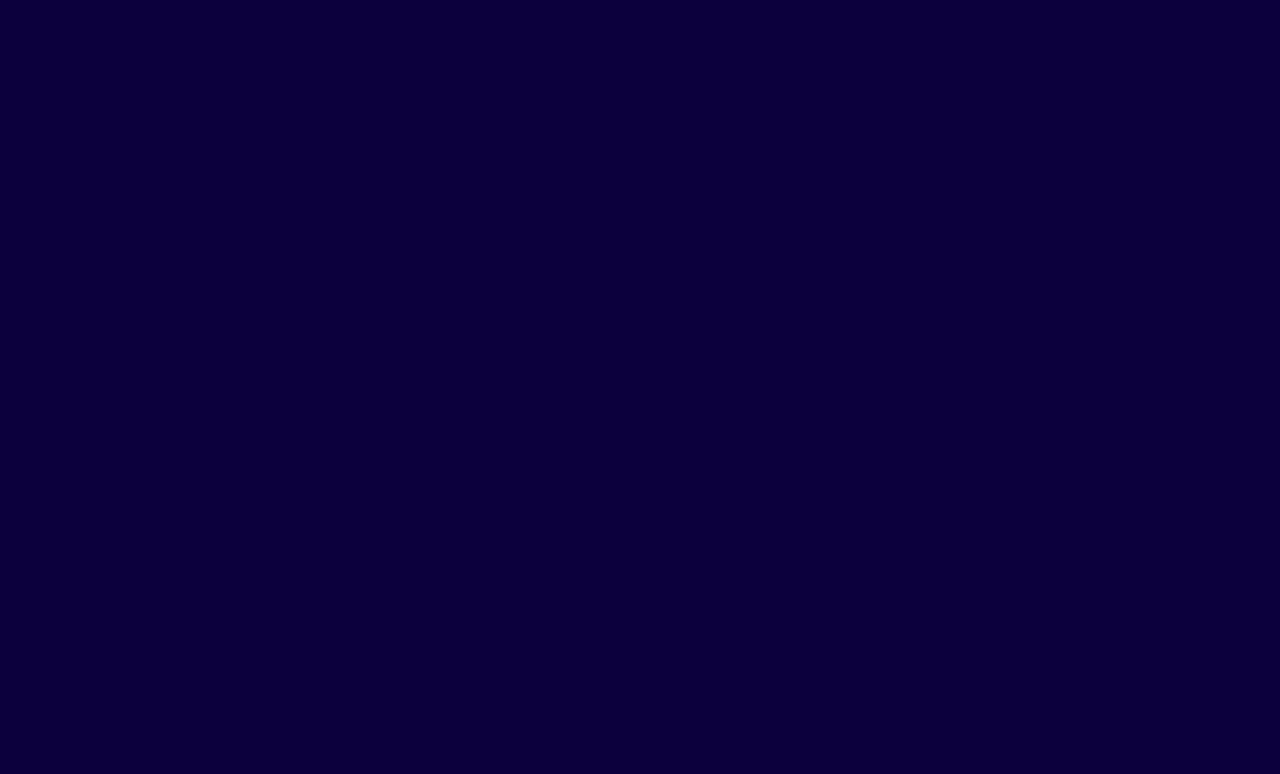
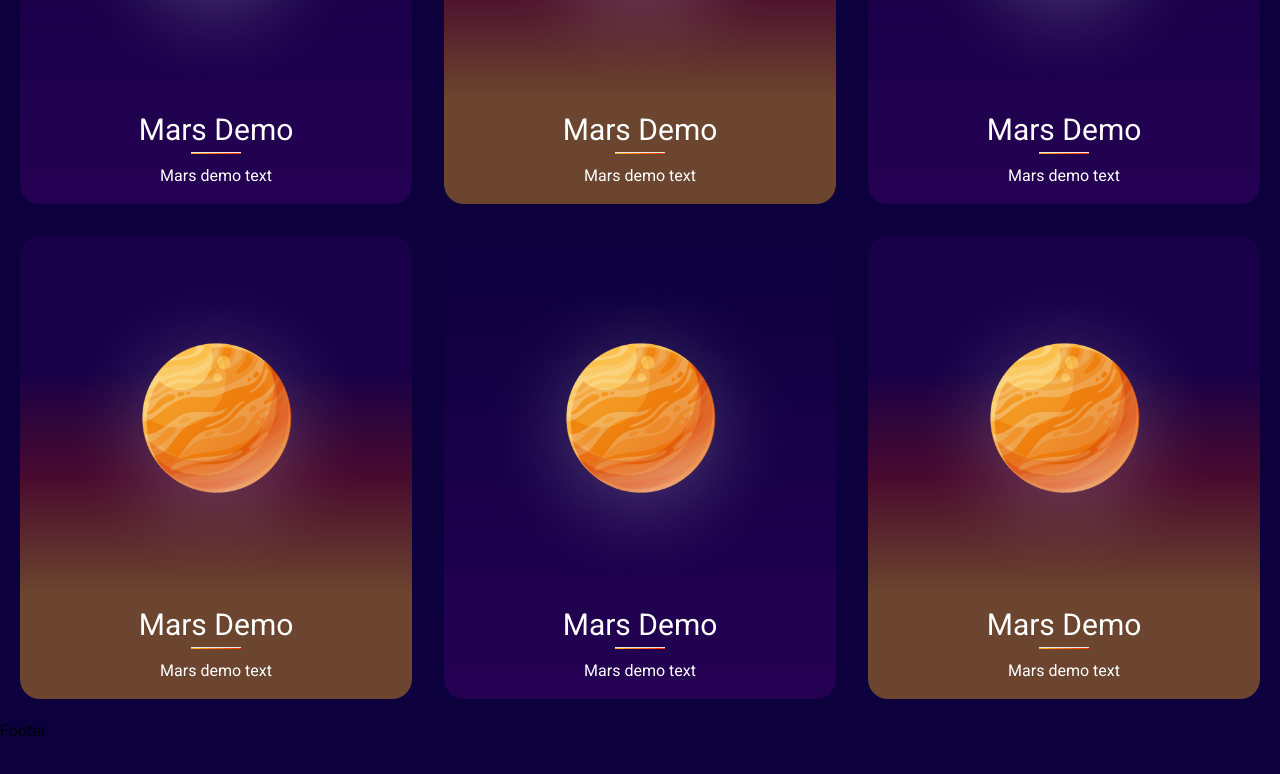
Before and after one commit to SamuelAMZ/samuel_amouzou---frontend_developer, a React (Create React App) app in the folder views/: page / in a window 1280 px wide. Shown: the part 1460-2234 px from the top of the page. Before the commit the page ends 1373 px from the top, so only its background shows below. Built offline with nearby package versions, Linux system fonts and the light colour scheme.

Commit message:
cards section done

```diff
--- /dev/null
+++ b/views/src/components/Cards.jsx
@@ -0,0 +1,18 @@
+import SingleCard from "./SingleCard";
+
+import React from "react";
+
+const Cards = () => {
+  return (
+    <div className="cards-container md:max-w-7xl xl:max-w-screen-xl mx-auto px-5 py-5 md:px-10 xl:px-5">
+      <SingleCard />
+      <SingleCard />
+      <SingleCard />
+      <SingleCard />
+      <SingleCard />
+      <SingleCard />
+    </div>
+  );
+};
+
+export default Cards;
--- a/views/src/components/Footer.jsx
+++ b/views/src/components/Footer.jsx
@@ -1,7 +1,7 @@
 import React from "react";
 
 const Footer = () => {
-  return <div>Footer</div>;
+  return <div className="footer mb-52">Footer</div>;
 };
 
 export default Footer;
--- /dev/null
+++ b/views/src/components/SingleCard.jsx
@@ -0,0 +1,14 @@
+import React from "react";
+
+const SingleCard = () => {
+  return (
+    <div className="card">
+      <img src="./images/mars1.png" alt="mars" />
+      <h3>Mars Demo</h3>
+      <hr />
+      <h4>Mars demo text</h4>
+    </div>
+  );
+};
+
+export default SingleCard;
--- a/views/src/pages/Home.jsx
+++ b/views/src/pages/Home.jsx
@@ -5,6 +5,8 @@ import React from "react";
 import Header from "../components/Header";
 import Hero from "../components/Hero";
 import Filters from "../components/Filters";
+import Cards from "../components/Cards";
+import Footer from "../components/Footer";
 
 const Home = () => {
   return (
@@ -14,6 +16,8 @@ const Home = () => {
         <Hero />
       </header>
       <Filters />
+      <Cards />
+      <Footer />
     </>
   );
 };
--- /dev/null
+++ b/views/src/styles/components/_cards.scss
@@ -0,0 +1,12 @@
+@use "../globals/breakpoints" as b;
+@import "../globals/variables";
+@import "../globals/mixins";
+
+.cards-container {
+  color: white;
+  margin-top: 3rem;
+
+  display: grid;
+  grid-template-columns: 1fr 1fr 1fr;
+  gap: 2rem;
+}
--- a/views/src/styles/components/_filter.scss
+++ b/views/src/styles/components/_filter.scss
@@ -12,7 +12,6 @@
   gap: 2rem;
 
   width: 700px;
-  margin-bottom: 15rem;
 
   h3 {
     font-family: "Bebas Neue", cursive;
--- /dev/null
+++ b/views/src/styles/components/_singlecard.scss
@@ -0,0 +1,53 @@
+@use "../globals/breakpoints" as b;
+@import "../globals/variables";
+@import "../globals/mixins";
+
+.card {
+  //   border: 1px solid white;
+  border-radius: 20px;
+  display: flex;
+  flex-direction: column;
+  align-items: center;
+  padding: 1rem;
+  cursor: pointer;
+
+  background: #250153;
+  background: linear-gradient(180deg, #9ea3ff00 0%, #250153 100%);
+
+  &:hover {
+    box-shadow: 0 0 10px 10px #2401537a;
+  }
+
+  &:nth-child(even) {
+    background: rgb(37, 1, 83);
+    background: linear-gradient(
+      180deg,
+      rgba(37, 1, 83, 0.4766281512605042) 29%,
+      rgba(255, 41, 0, 0.25253851540616246) 52%,
+      rgba(255, 176, 24, 0.3925945378151261) 77%
+    );
+  }
+
+  img {
+    width: 100%;
+    height: 350px;
+    object-fit: cover;
+  }
+  h3 {
+    font-size: 30px;
+  }
+  hr {
+    width: 50px;
+    height: 2px;
+    margin-bottom: 10px;
+    background: rgb(255, 176, 24);
+    background: linear-gradient(
+      90deg,
+      rgba(255, 176, 24, 1) 0%,
+      rgba(255, 41, 0, 1) 100%
+    );
+    h4 {
+      font-size: 20px;
+    }
+  }
+}
--- a/views/src/styles/index.scss
+++ b/views/src/styles/index.scss
@@ -1,4 +1,5 @@
 @import "../styles/globals/variables", "./globals/breakpoints",
   "../styles/globals/generals", "../styles/pages/home",
   "../styles/components/header", "../styles/components/sidemenu",
-  "../styles/components/hero", "../styles/components/filter";
+  "../styles/components/hero", "../styles/components/filter",
+  "../styles/components/cards", "../styles/components/singlecard";
```
Also changed, not shown: views/public/images/mars1.png (added), views/src/styles/index.min.css, 1 other file (tests, documents, lock files or other folders).
